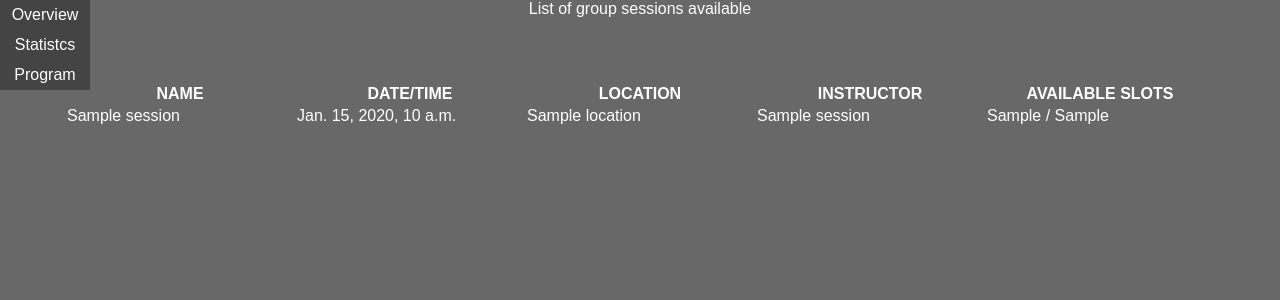
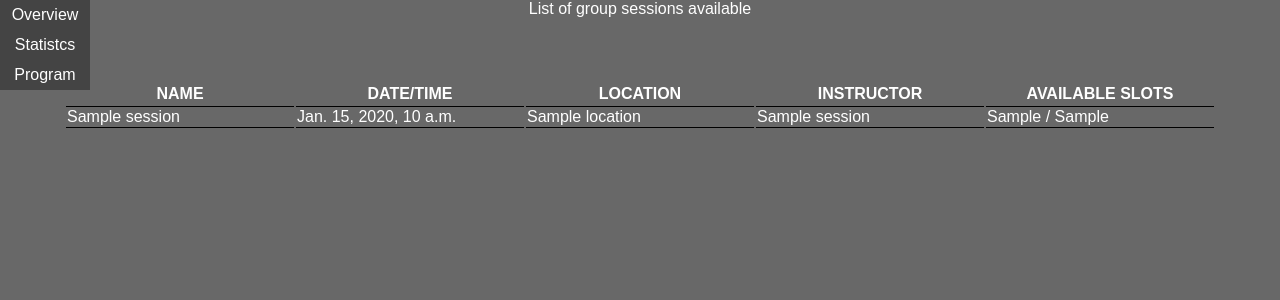
Before and after one commit to Silverberg-Technologies/smartgym, a Django app: template users/templates/users/groupsession.html in a window 1280 px wide. Shown: the part 30-330 px from the top of the page. Run offline with Django 3.2, Linux system fonts and the light colour scheme; a user stored in the database is signed in; tables that the repository leaves empty hold one stand-in row (values such as "Sample post"); the template is opened without the code that fills it: most values are stand-ins (such as "Sample title", 1, 10 or a date in 2020).

Commit message:
Update groupsession page

```diff
--- a/users/static/users/css/groupsession.css
+++ b/users/static/users/css/groupsession.css
@@ -39,7 +39,7 @@ td.row2 {
     width: 20%;
 }
 
-td.row1 td.row2 {
+td.row1, td.row2 {
     border-top: 1px solid black;
     border-bottom: 1px solid black;
     border-collapse: collapse;
```
